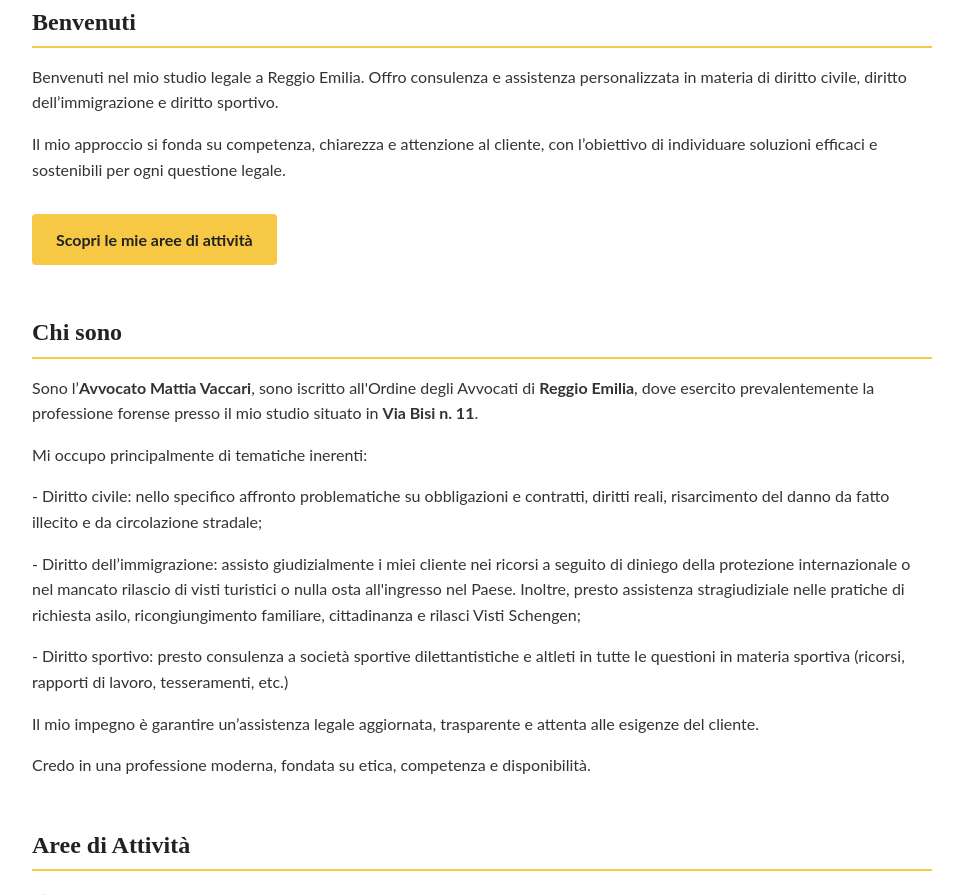
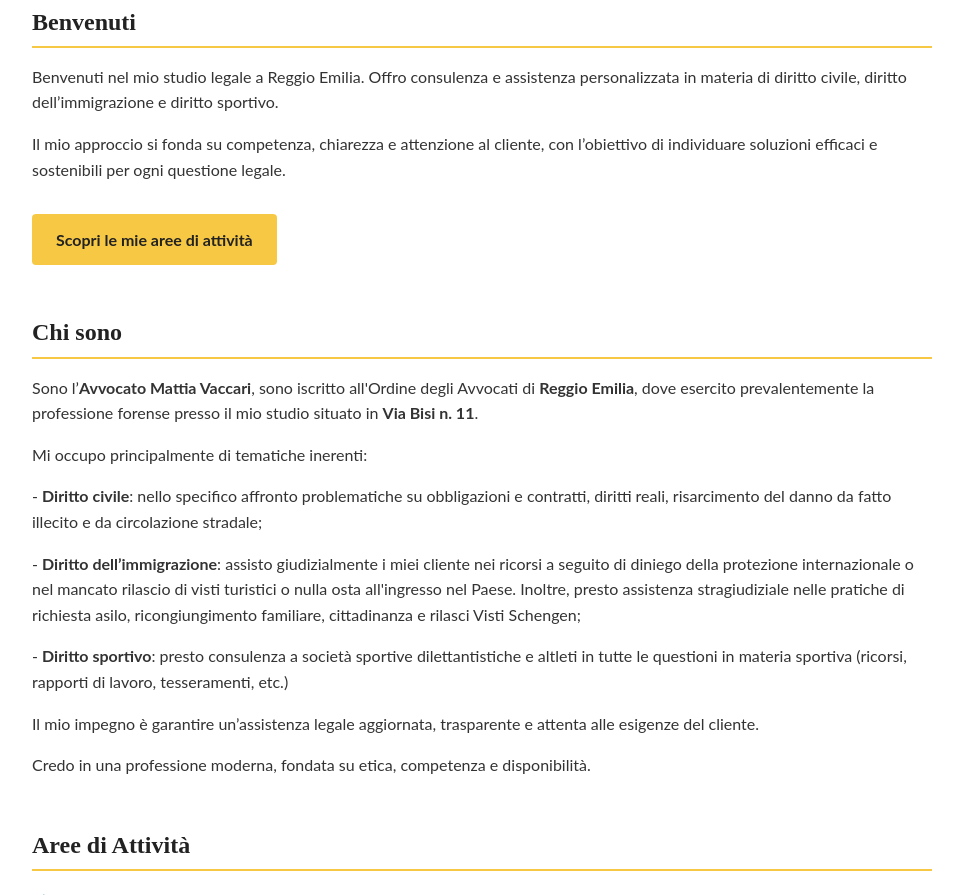
Before and after one commit to AvvMattiaVaccari/mattiavaccari.github.io, a plain HTML site: page index.html in a window 1280 px wide. Shown: the part 294-1189 px from the top of the page, without its empty margins (158-1121 px from the left). Drawn offline with Linux system fonts and the light colour scheme.

Commit message:
Update index.html

```diff
--- a/index.html
+++ b/index.html
@@ -104,9 +104,9 @@
     <h2>Chi sono</h2>
     <p>Sono l’<strong>Avvocato Mattia Vaccari</strong>, sono iscritto all'Ordine degli Avvocati di <strong>Reggio Emilia</strong>, dove esercito prevalentemente la professione forense presso il mio studio situato in <strong>Via Bisi n. 11</strong>.</p>
     <p>Mi occupo principalmente di tematiche inerenti:</p>
-      <p>- Diritto civile: nello specifico affronto problematiche su obbligazioni e contratti, diritti reali, risarcimento del danno da fatto illecito e da circolazione stradale;</p>
-      <p>- Diritto dell’immigrazione: assisto giudizialmente i miei cliente nei ricorsi a seguito di diniego della protezione internazionale o nel mancato rilascio di visti turistici o nulla osta all'ingresso nel Paese. Inoltre, presto assistenza stragiudiziale nelle pratiche di richiesta asilo, ricongiungimento familiare, cittadinanza e rilasci Visti Schengen;</p>
-      <p>- Diritto sportivo: presto consulenza a società sportive dilettantistiche e altleti in tutte le questioni in materia sportiva (ricorsi, rapporti di lavoro, tesseramenti, etc.)</p>
+      <p>- <strong>Diritto civile</strong>: nello specifico affronto problematiche su obbligazioni e contratti, diritti reali, risarcimento del danno da fatto illecito e da circolazione stradale;</p>
+      <p>- <strong>Diritto dell’immigrazione</strong>: assisto giudizialmente i miei cliente nei ricorsi a seguito di diniego della protezione internazionale o nel mancato rilascio di visti turistici o nulla osta all'ingresso nel Paese. Inoltre, presto assistenza stragiudiziale nelle pratiche di richiesta asilo, ricongiungimento familiare, cittadinanza e rilasci Visti Schengen;</p>
+      <p>- <strong>Diritto sportivo</strong>: presto consulenza a società sportive dilettantistiche e altleti in tutte le questioni in materia sportiva (ricorsi, rapporti di lavoro, tesseramenti, etc.)</p>
 
     <p>Il mio impegno è garantire un’assistenza legale aggiornata, trasparente e attenta alle esigenze del cliente.</p>
     <p>Credo in una professione moderna, fondata su etica, competenza e disponibilità.</p>
```
